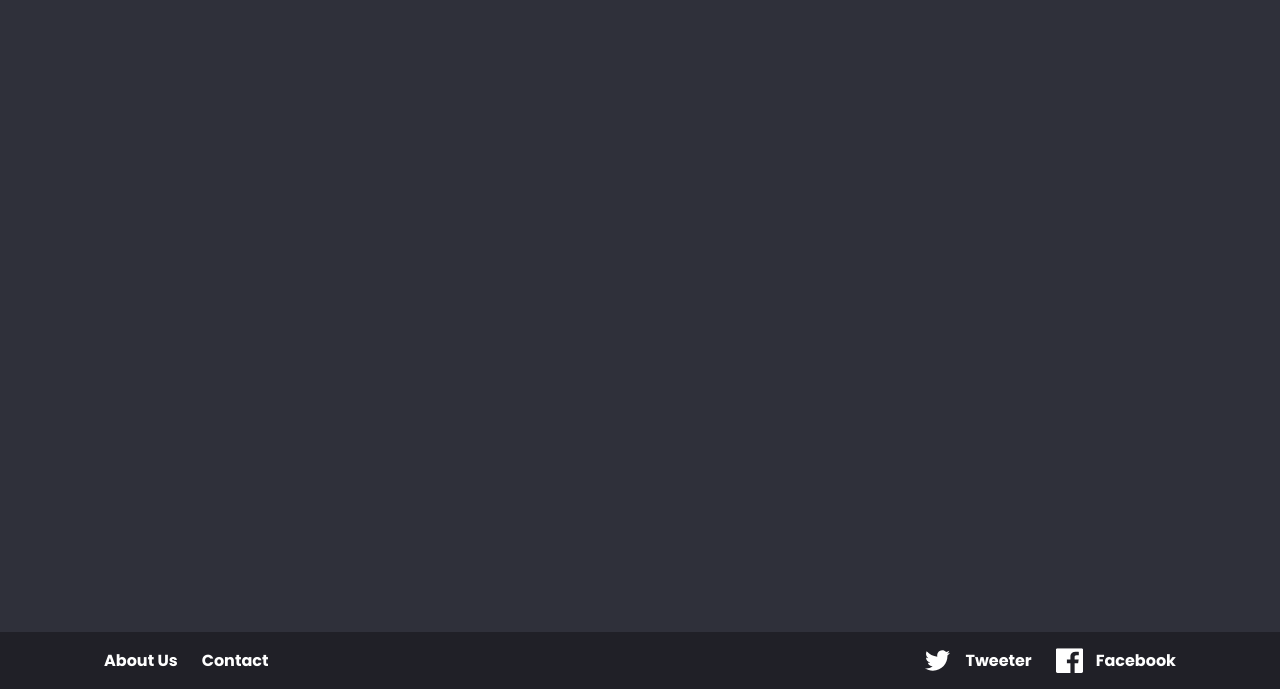
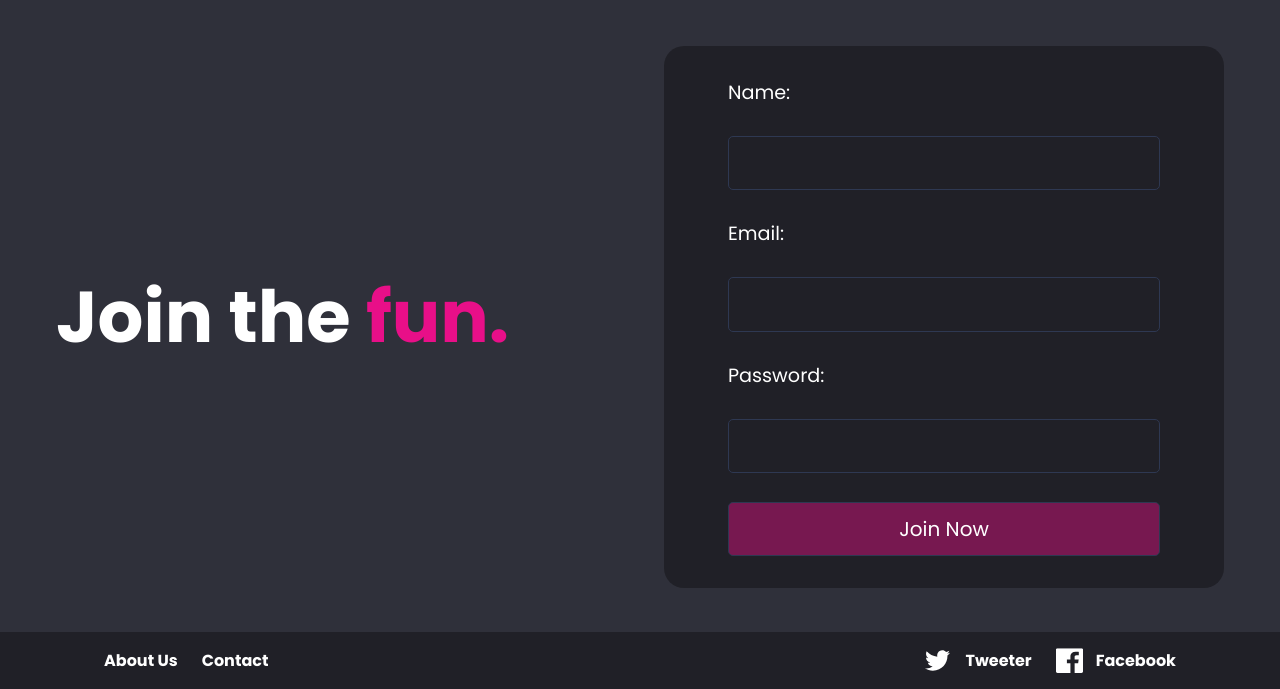
Before and after one commit to SSimona03/css-soundwave-landing-page, a plain HTML site: page join.html in a window 1280 px wide. Shown: the part 111-800 px from the top of the page. Drawn offline with Linux system fonts and the light colour scheme.

Commit message:
Last Page - Join

```diff
--- a/join.css
+++ b/join.css
@@ -9,3 +9,79 @@ body{
     max-height: 100%;
     font-family: Poppins, sans-serif;
 }
+
+.join-content{
+    height: 80vh;
+    display: flex;
+    justify-content: center;
+    justify-content: space-between;
+    padding: 0px 1rem;
+}
+
+.join-content > div{
+    display: flex;
+    align-items: center;
+}
+
+
+.join-content-left{
+    font-size: 4.5rem;
+    font-weight: bold;
+}
+
+.join-content-right{
+    max-width: 100%;
+
+
+}
+.join-content-right form {
+    background-color: #202027;
+    border-radius: 20px;
+    display: flex;
+    flex-direction: column;
+    justify-content: center;
+    padding: 2rem 4rem;
+    width: 35rem;
+    min-height: 56vh;
+}
+
+form > input {
+    border-radius: 5px;
+    background: none;
+    font-family: inherit;
+    font-size: 20px;
+    border: 1px solid #2E3852;
+    padding: 0.7rem;
+    outline: none;
+    color: white;
+}
+
+#button{
+    background-color: #e80f866f ;
+}
+#button:hover, #button:focus{
+    background-color: #e80f86cc ;
+    cursor: pointer;
+}
+
+@media screen and (max-width:1070px) {
+
+    .join-content > .join-content-left{
+        display: none;
+    }
+
+    .join-content{
+        justify-content: center;
+    }
+
+    .join-content-right form {
+        padding: 0 2rem;
+
+    }
+
+    form > input {
+        font-size: 16px;
+        border: 1px solid #2E3852;
+        padding: 0.5rem;
+    }
+}
--- a/join.html
+++ b/join.html
@@ -23,8 +23,21 @@
             </nav>
         </header>
 
-        <div class="join=content">
-
+        <div class="join-content">
+                <div class="join-content-left">
+                    <div>Join the <span style= "color:#E80F88;">fun.</span> </div>
+                </div>
+                <div class="join-content-right">
+                    <form action="">
+                        <label for="name">Name:</label><br>
+                        <input type="text"  name="name" value=""><br>
+                        <label for="email">Email:</label><br>
+                        <input type="email"  name="email" value=""><br>
+                        <label for="password">Password:</label><br>
+                        <input type="password"  name="password" value=""><br>
+                        <input id="button" type="submit" value="Join Now">
+                    </form>
+                </div>
         </div>
     </div>
 
```
Also changed, not shown: index.css (+7 -1 lines).
